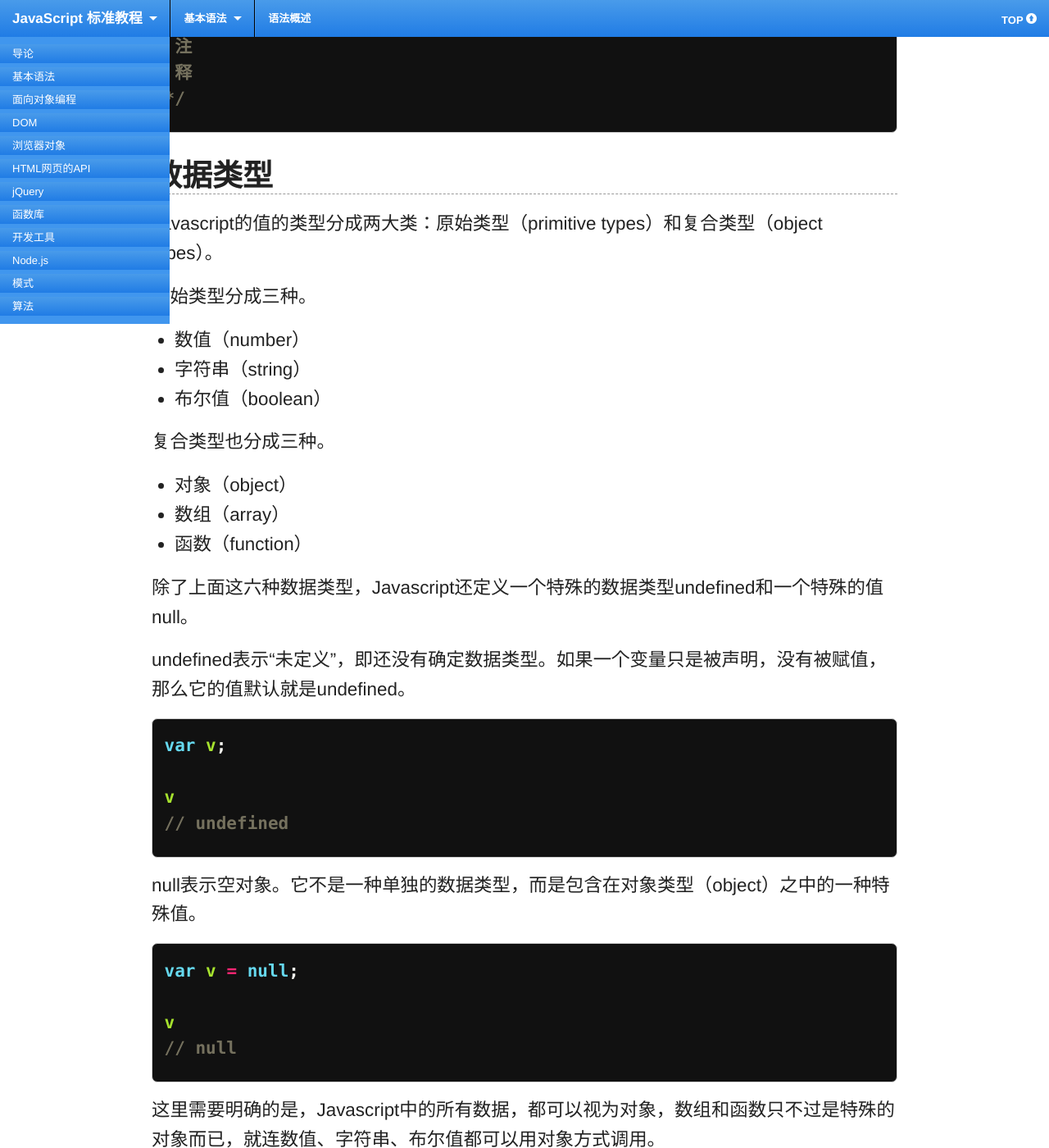
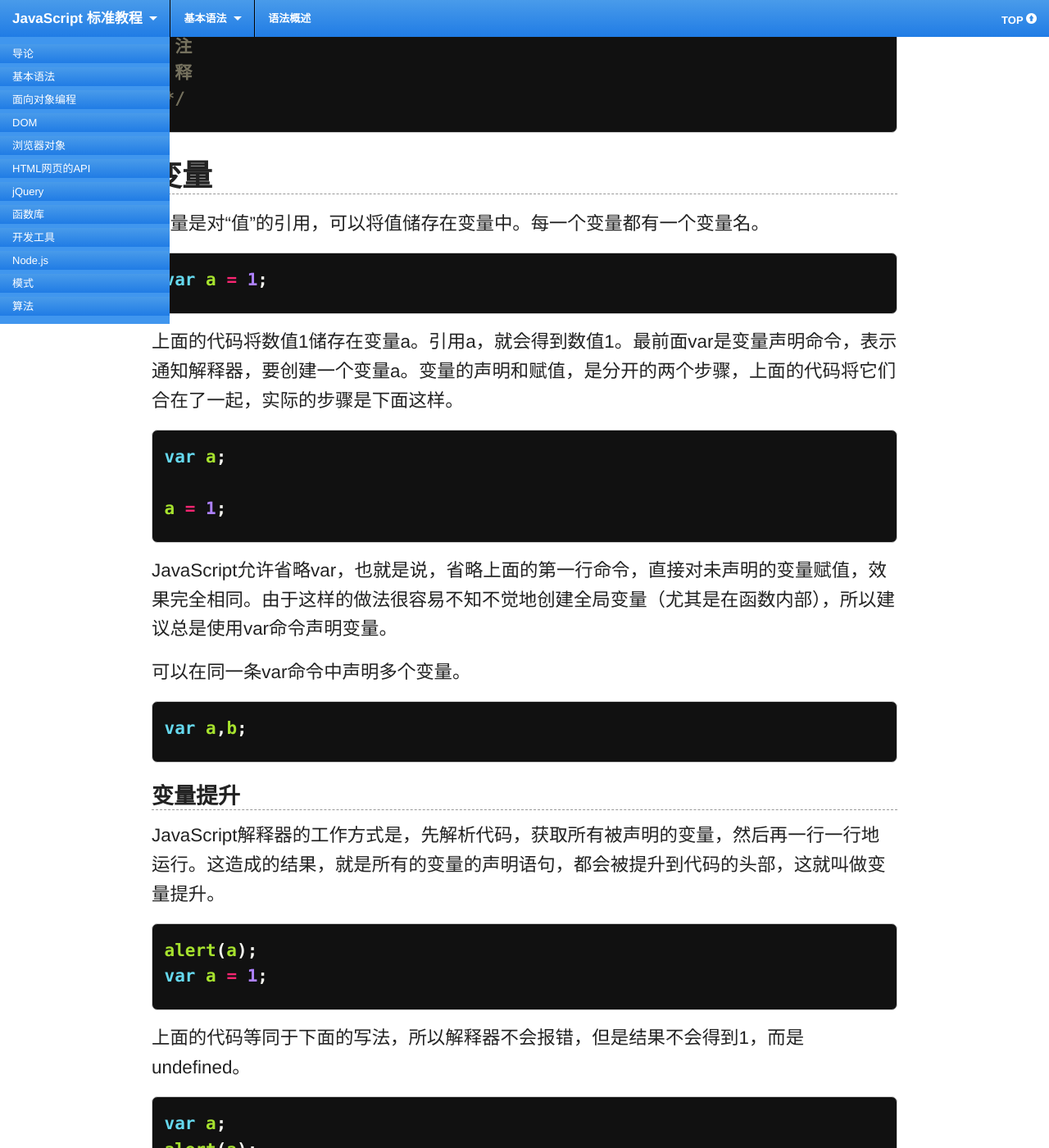
Before and after one commit to ruanyf/jstutorial, a Jekyll site: the page built from grammar/basic.md, in a window 1280 px wide and 1400 px high, scrolled down 1813 px. Shown: the whole window at 82% size. Built offline with Jekyll 4.4.1, drawn with Linux system fonts in a browser that asks for light colours; Markdown is read by kramdown in place of the engine named in the settings.

Commit message:
edit oop/Basic

```diff
--- a/grammar/basic.md
+++ b/grammar/basic.md
@@ -66,6 +66,57 @@ Javascript提供两种注释：一种是单行注释，用//起头；另一种
  注
  释
 */
+
+{% endhighlight %}
+
+## 变量
+
+变量是对“值”的引用，可以将值储存在变量中。每一个变量都有一个变量名。
+
+{% highlight javascript %}
+
+var a = 1;
+
+{% endhighlight %}
+
+上面的代码将数值1储存在变量a。引用a，就会得到数值1。最前面var是变量声明命令，表示通知解释器，要创建一个变量a。变量的声明和赋值，是分开的两个步骤，上面的代码将它们合在了一起，实际的步骤是下面这样。
+
+{% highlight javascript %}
+
+var a;
+
+a = 1;
+
+{% endhighlight %}
+
+JavaScript允许省略var，也就是说，省略上面的第一行命令，直接对未声明的变量赋值，效果完全相同。由于这样的做法很容易不知不觉地创建全局变量（尤其是在函数内部），所以建议总是使用var命令声明变量。
+
+可以在同一条var命令中声明多个变量。
+
+{% highlight javascript %}
+
+var a,b;
+
+{% endhighlight %}
+
+### 变量提升
+
+JavaScript解释器的工作方式是，先解析代码，获取所有被声明的变量，然后再一行一行地运行。这造成的结果，就是所有的变量的声明语句，都会被提升到代码的头部，这就叫做变量提升。
+
+{% highlight javascript %}
+
+alert(a);
+var a = 1;
+
+{% endhighlight %}
+
+上面的代码等同于下面的写法，所以解释器不会报错，但是结果不会得到1，而是undefined。
+
+{% highlight javascript %}
+
+var a;
+alert(a);
+a = 1;
 
 {% endhighlight %}
 
```
Also changed, not shown: oop/basic.md (+26 -0 lines).
